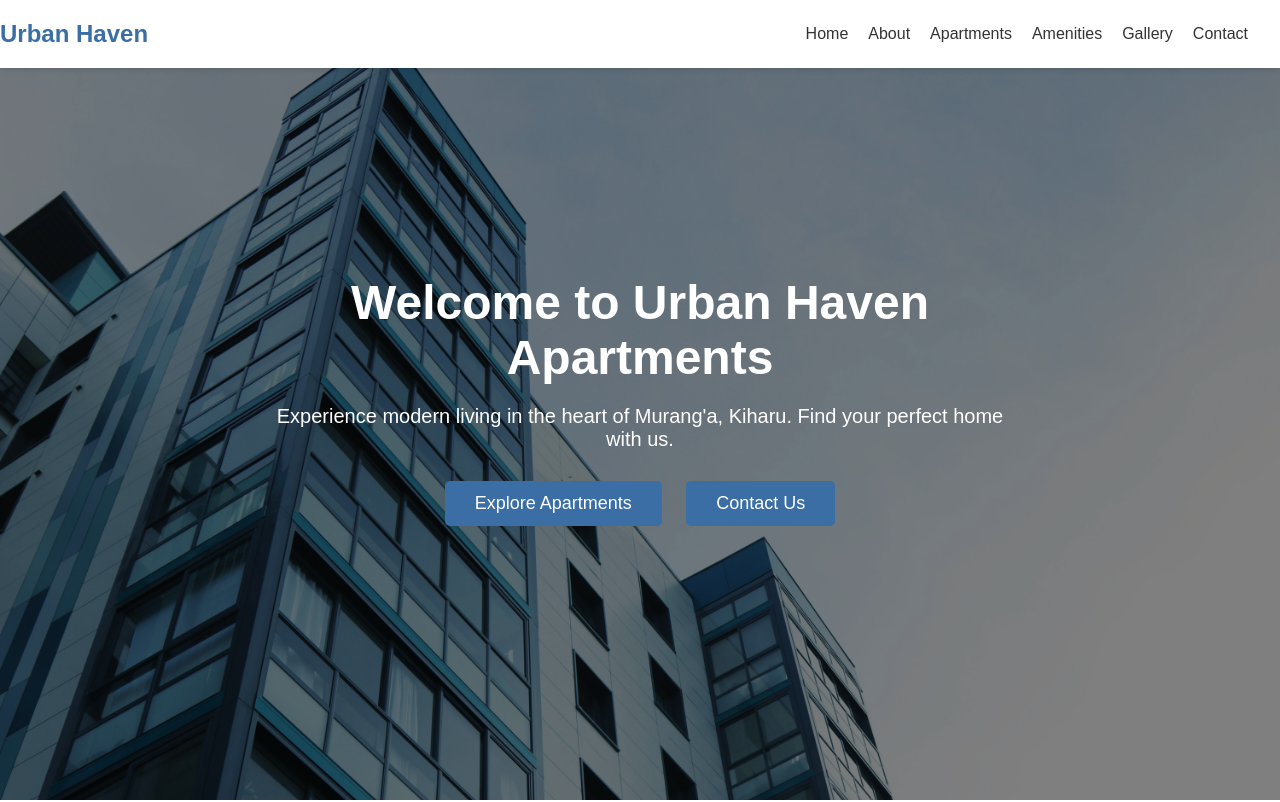
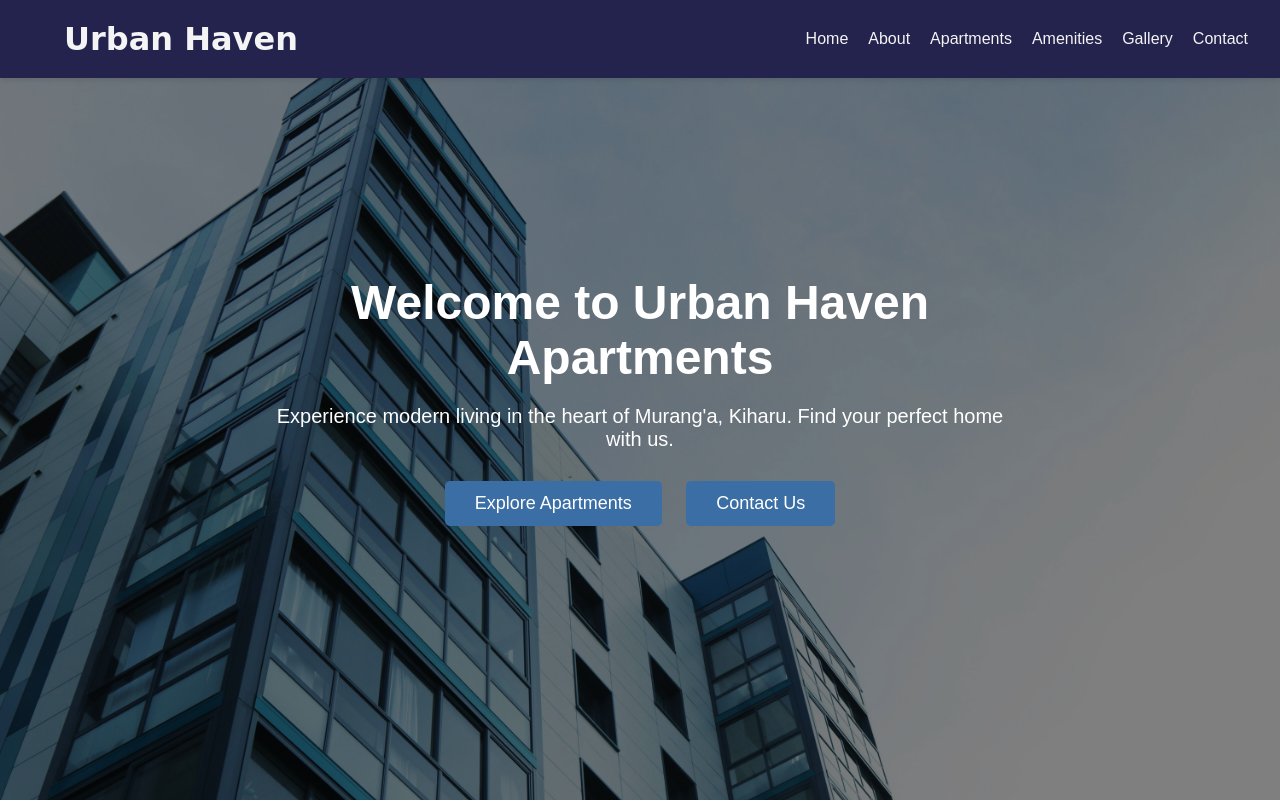
Before and after one commit to jonny3937/urban-haven, a website built with Vite: page index.html in a window 1280 px wide. Shown: the top 802 px of the page. Built offline with nearby package versions, Linux system fonts and the light colour scheme; files whose address does not match are found by name.

Commit message:
added color stying to header

```diff
--- a/src/style.css
+++ b/src/style.css
@@ -6,14 +6,13 @@
   --success-color: #28a745;
   --text-color: #333;
 }
-button:hover{
+button:hover {
   background-color: var(--dark-color);
   color: white;
-
 }
-input{
+input {
   height: 3rem;
-  border-radius: .5rem;
+  border-radius: 0.5rem;
 }
 
 * {
@@ -61,7 +60,7 @@ img {
 
 /* Header Styles */
 #header {
-  background-color: white;
+  background-color: rgb(36, 35, 78);
   box-shadow: 0 2px 5px rgba(0, 0, 0, 0.1);
   position: fixed;
   width: 100%;
@@ -81,13 +80,16 @@ img {
 #navbar logo {
   padding-left: 3rem;
 }
+#navbar .logo {
+  padding-left: 4rem;
+}
 
 .logo {
-  font-size: 24px;
+  font-size: 2rem;
   font-weight: bold;
-  color: var(--primary-color);
+  color: var(--light-color);
   text-transform: capitalize;
-  font-family: 'Arial', sans-serif;
+  font-family: cursive;
 }
 
 #navbar ul {
@@ -99,7 +101,7 @@ img {
 }
 
 #navbar ul li a {
-  color: var(--dark-color);
+  color: var(--light-color);
   font-weight: 500;
   transition: color 0.3s;
   font-size: 16px;
@@ -119,7 +121,8 @@ body {
 }
 /* Hero Section */
 #hero {
-            background: linear-gradient(rgba(0,0,0,0.5), rgba(0,0,0,0.5)), url('./1.jpg');
+  background: linear-gradient(rgba(0, 0, 0, 0.5), rgba(0, 0, 0, 0.5)),
+    url("./1.jpg");
   align-content: center;
   background-size: cover;
   justify-content: center;
@@ -246,7 +249,6 @@ section .card {
   background-color: var(--light-color);
 }
 
-
 .gallery-grid {
   margin-top: 3rem;
   display: flex;
@@ -254,8 +256,6 @@ section .card {
   gap: 20px;
   flex-wrap: wrap;
   justify-content: center;
-
-
 }
 
 .gallery-item {
@@ -265,7 +265,6 @@ section .card {
   width: 25rem;
   position: relative;
   box-shadow: 0 4px 8px rgba(0, 0, 0, 0.2);
-
 }
 
 .gallery-item img {
@@ -278,8 +277,7 @@ section .card {
 .gallery-item img:hover {
   transform: scale(1.1);
 }
-        form{
-
+form {
   flex-direction: column;
   padding: 1rem;
   width: 40rem;
@@ -292,38 +290,33 @@ section .card {
   font-weight: 700;
   text-align: left;
 }
-        .c-logo{
+.c-logo {
   margin-top: 2rem;
   padding: 1rem;
   display: flex;
   justify-content: center;
 }
-        .contact-section{
+.contact-section {
   margin-top: 3rem;
   padding: 1rem;
   display: flex;
   justify-content: space-between;
 }
-        .message button{
+.message button {
   width: 10rem;
   align-self: center;
-
 }
-        .footer{
+.footer {
   background-color: var(--dark-color);
   color: white;
   padding: 2rem 0;
   text-align: center;
-
 }
-        .contact{
+.contact {
   display: flex;
   flex-direction: column;
   align-items: left;
-
 }
-
-
 
 /* responsive query section start */
 
```
Lines whose indentation alone changed are shown as unchanged.
